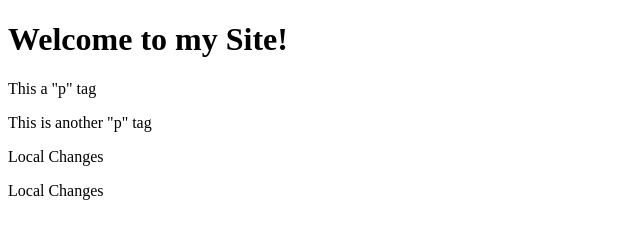
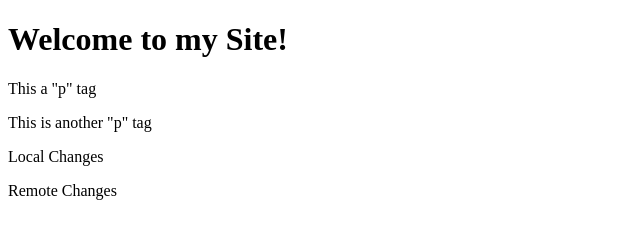
Before and after one commit to Kreyno93/vscode-git-terminal, a plain HTML site: page index.html in a window 1280 px wide. Shown: the full height of the page, 0-640 px from the left. Drawn offline with Linux system fonts and the light colour scheme.

Commit message:
update.index.html

```diff
--- a/index.html
+++ b/index.html
@@ -8,6 +8,6 @@
   <p>This a "p" tag</p>
   <p>This is another "p" tag</p>
   <p>Local Changes</p>
-  <p>Local Changes</p>
+  <p>Remote Changes</p>
 </body>
 </html>
```
